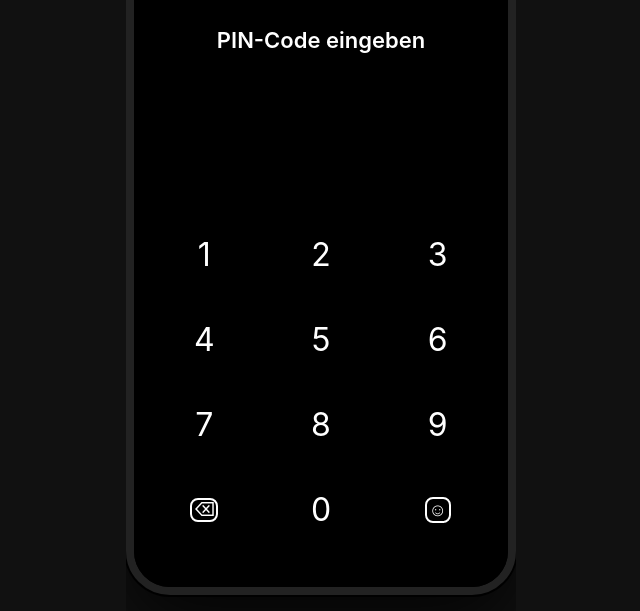
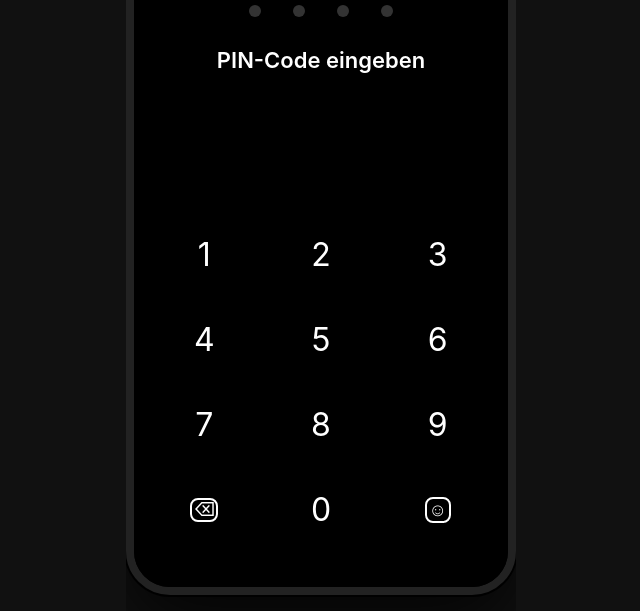
Before and after one commit to hazalerenn33-hash/lastest, a plain HTML site: page index.html in a window 1280 px wide. Shown: the part 189-800 px from the top of the page, without its empty margins (319-959 px from the left). Drawn offline with Linux system fonts and the light colour scheme.

Commit message:
Update index.html

```diff
--- a/index.html
+++ b/index.html
@@ -14,7 +14,7 @@
   *{box-sizing:border-box;margin:0;padding:0;-webkit-tap-highlight-color:transparent;font-family:-apple-system,BlinkMacSystemFont,"Segoe UI",Roboto,Helvetica,Arial,sans-serif;}
   html,body{height:100%;background:#111;color:var(--text);display:flex;align-items:center;justify-content:center;min-height:100vh;overflow:hidden;}
 
-  /* Telefon Çerçevesi (Tam Ekran İçin) */
+  /* Telefon Çerçevesi */
   .phone{
     width:390px;max-width:100%;height:844px;max-height:96vh;background:var(--bg);
     border-radius:44px;overflow:hidden;position:relative;border:8px solid #222;
@@ -33,9 +33,12 @@
   }
   .scroll::-webkit-scrollbar{display:none;}
 
+  /* StatusBar Tamamen Gizlendi */
+  .statusbar { display: none !important; }
+
   /* 1. GİRİŞ EKRANI */
   #pin { background: #000; display: flex; flex-direction: column; align-items: center; }
-  .pin-content { display: flex; flex-direction: column; align-items: center; width: 100%; padding-top: 60px; flex: 1;}
+  .pin-content { display: flex; flex-direction: column; align-items: center; width: 100%; padding-top: 80px; flex: 1;}
   .lock-box { position: relative; width: 60px; height: 60px; display: flex; align-items: center; justify-content: center; margin-bottom: 30px; }
   .lock-icon { font-size: 46px; color: #555; line-height: 1; }
   .lock-stars { position: absolute; top: 15px; left: 50%; transform: translateX(-50%); display: flex; gap: 2px; }
@@ -163,9 +166,6 @@
 
   /* Tawk.to'nun varsayılan balonunu engelle */
   iframe[title="chat widget"], .tawk-min-container, .tawk-max-container { display: none !important; opacity: 0 !important; pointer-events: none !important; }
-
-  /* Tüm statusbar div'lerini gizle (Kod içinde kalabilir ama görünmez) */
-  .statusbar { display: none !important; }
 </style>
 </head>
 <body>
@@ -468,8 +468,7 @@
 
   document.getElementById('homeTx').innerHTML = txList.map(txHtml).join('');
 
-  // Saat karmaşasını tamamen silmek için JS'deki saati kaldırdım.
-  // Gerçek mobil uygulamada saati işletim sistemi gösterir.
+  // Saat JS kodu tamamen silindi. Telefonun kendi saati görünecek.
 
   let entered = '';
   function pinPress(d){
```
